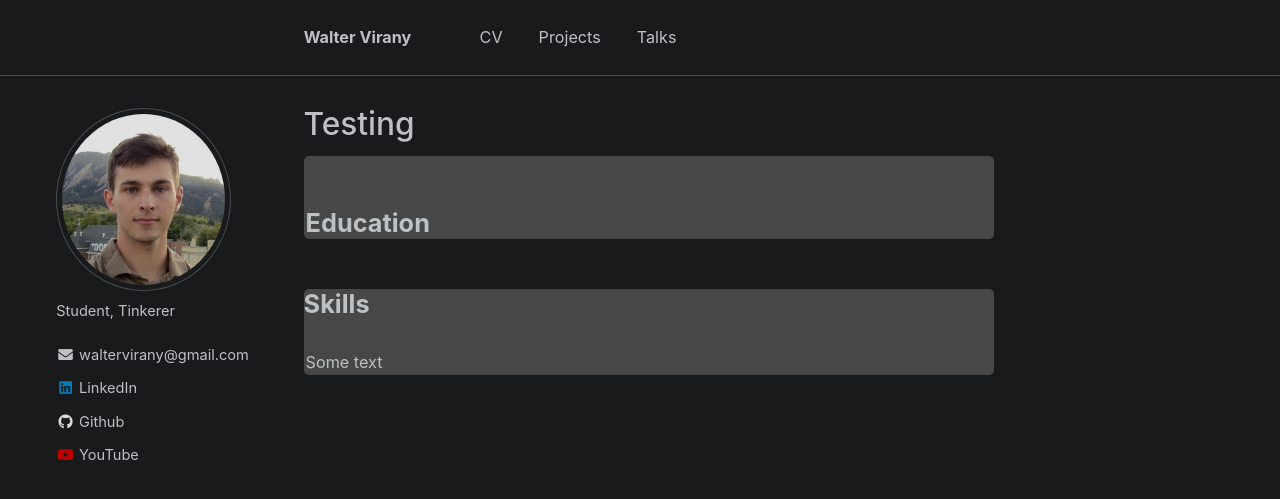
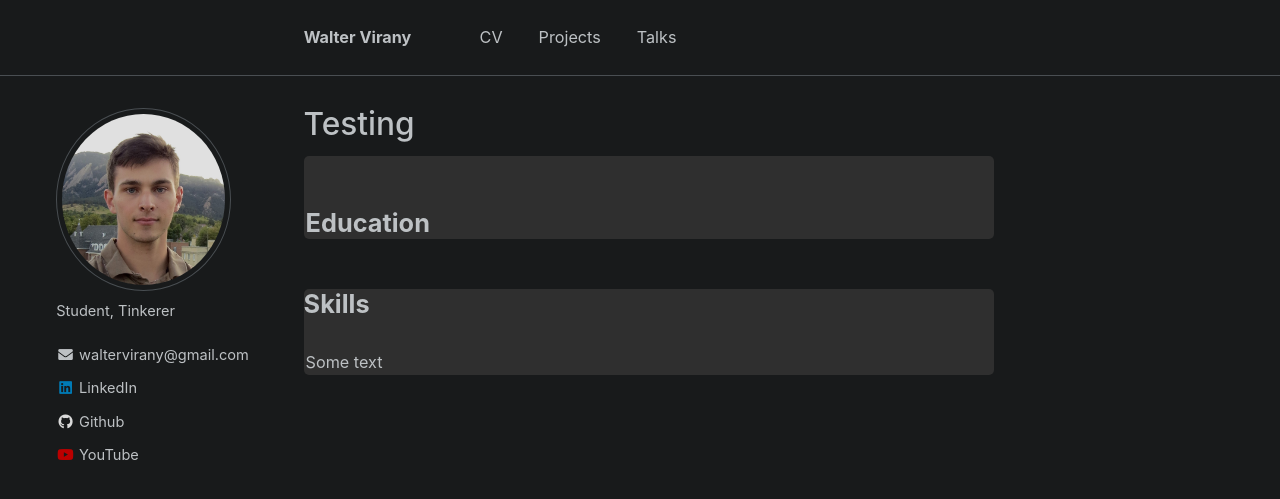
Before and after one commit to wvirany/wvirany.github.io, a Jekyll site: the page built from _pages/test.html, in a window 1280 px wide. Shown: the top 499 px of the page. Built offline with Jekyll 4.4.1, drawn with Linux system fonts in a browser that asks for light colours.

Commit message:
Update test.html

```diff
--- a/_pages/test.html
+++ b/_pages/test.html
@@ -13,9 +13,9 @@ author_profile: true
 
 <style>
 .card {
-  border-width: 1px;
+  border-width: 2px;
   border-color: rgb(103, 102, 102);
-  background-color: rgb(71, 71, 71);
+  background-color: rgb(47, 47, 47);
   transition: 0.3s;
   border-radius: 5px; /* 5px rounded corners */
   width: 75%;
```
